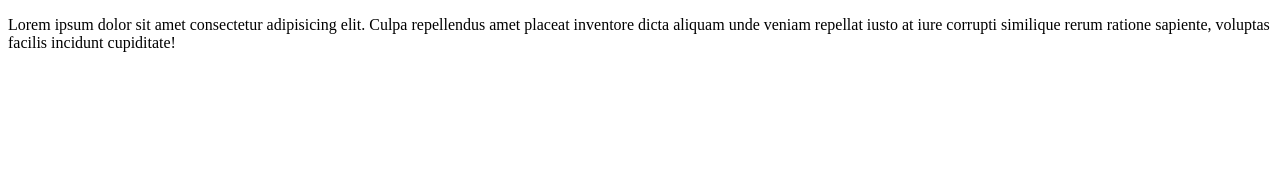
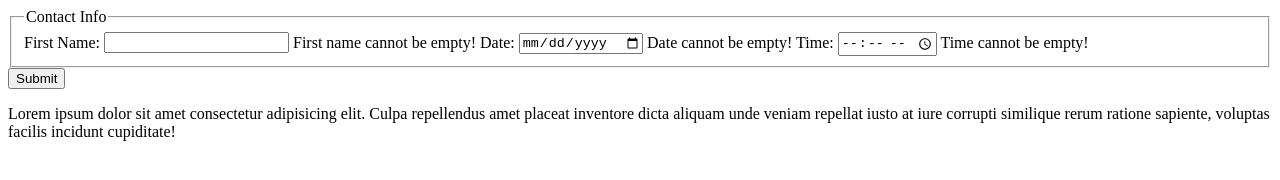
Before and after one commit to Kravcant/appointment-scheduler, a website: page views/home.html in a window 1280 px wide. Drawn offline with Linux system fonts and the light colour scheme.

Commit message:
Added html form

```diff
--- a/views/home.html
+++ b/views/home.html
@@ -6,6 +6,29 @@
     <title>Document</title>
 </head>
 <body>
+
+    <form>
+        <form id="pizza-form" action="submit-order"  method="post"> <!-- get sends data to url. post does not and thus is more secure -->
+
+            <!-- Contact Info -->
+            <fieldset>
+                <legend>Contact Info</legend>
+                <label for="fname">First Name:</label>
+                <input type="text" id="fname" name="fname">
+                <span id="err-fname" class="error">First name cannot be empty!</span>
+
+                <label for="date">Date:</label>
+                <input type="date" id="date" name="date">
+                <span id="err-date" class="error">Date cannot be empty!</span>
+
+                <label for="time">Time:</label>
+                <input type="time" id="time" name="time">
+                <span id="err-time" class="error">Time cannot be empty!</span>
+            </fieldset>
+
+            <!-- Add an submit button -->
+            <button type="submit" id="submit-button">Submit</button>
+    </form>
     <p>Lorem ipsum dolor sit amet consectetur adipisicing elit. Culpa repellendus amet placeat inventore dicta aliquam unde veniam repellat iusto at iure corrupti similique rerum ratione sapiente, voluptas facilis incidunt cupiditate!</p>
 </body>
 </html>
```
